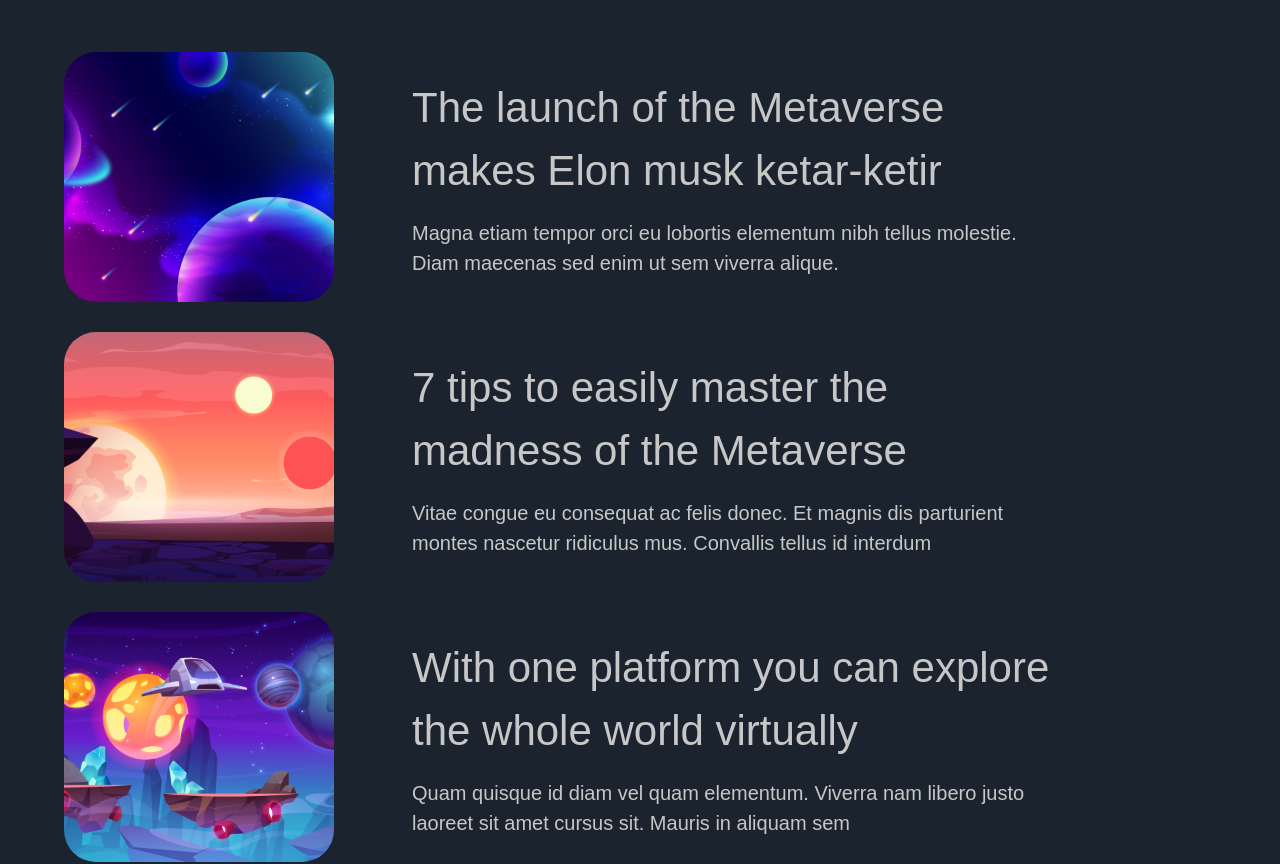
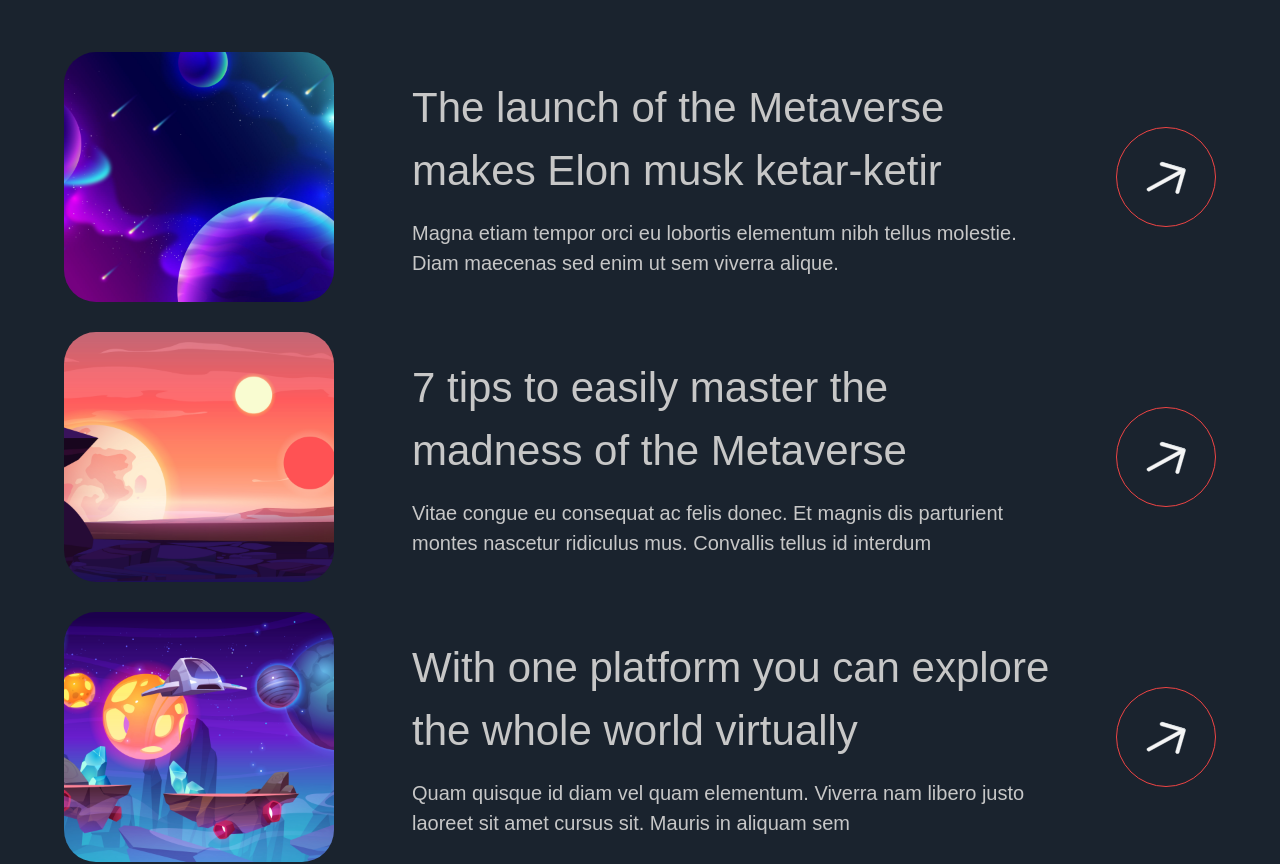
Before and after one commit to deezicypher/metazeus, a Next.js app: page / in a window 1280 px wide. Shown: the part 5320-6184 px from the top of the page. Built offline with nearby package versions, Linux system fonts and the light colour scheme; a web font is replaced by a local one.

Commit message:
update on insights

```diff
--- a/components/InsightCard.jsx
+++ b/components/InsightCard.jsx
@@ -19,6 +19,14 @@
         <h4 className="font-normal lg:text-[42px] text-[26px] text-secondary-white">{title}</h4>
         <p className="mt-[16px] font-normal lg:text-[20px] text-[15px] text-secondary-white">{subtitle}</p>
       </div>
+      <div className="lg:flex hidden items-center justify-center w-[100px] h-[100px] rounded-full bg-transparent border-[1px] border-red-500">
+        <img
+        src="arrow.svg"
+        alt="arrow"
+        className="w-[40%] h-[40%] object-contain"
+
+        />
+      </div>
     </div>
   </motion.div>
 );
```
